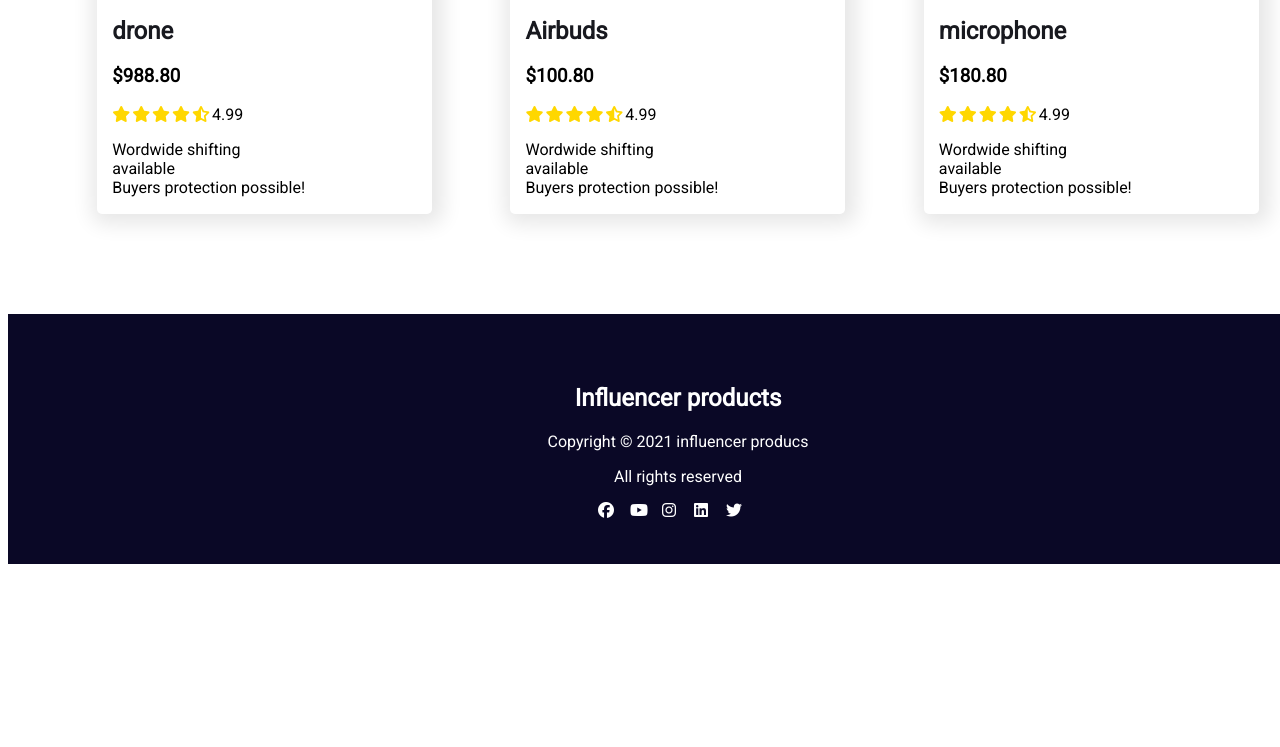
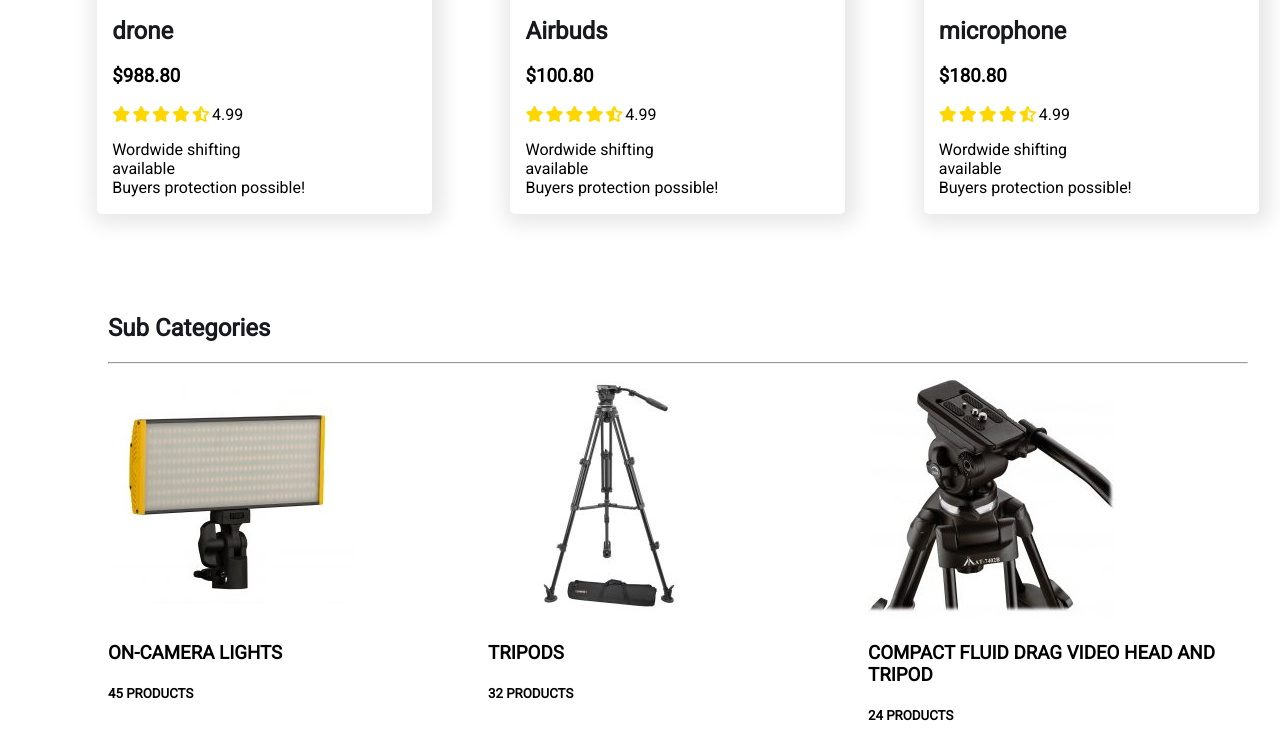
Before and after one commit to saidul9009/influencer-gear, a plain HTML site: page index.html in a window 1280 px wide. Shown: the part 2053-2800 px from the top of the page. Before the commit the page ends 2625 px from the top, so only its background shows below. Drawn offline with Linux system fonts and the light colour scheme.

Commit message:
create sub categories

```diff
--- a/index.html
+++ b/index.html
@@ -30,7 +30,7 @@
                 <div class="header header_details">
                   <h1>Start your Journey as
                     Influencer</h1>
-                    <p>Lorem ipsum dolor sit amet, consectetur adipiscing elit. Sem vestibulum sed scelerisque eros. Lectus faucibus.</p>
+                    <p>Now days, a content creator or social media influencer is producing content that looks as polished and professional as possible</p>
                     <a href="" class="button">Preebook now <i class="fas fa-arrow-right"></i></a>
                 </div>
                 <div class="header header_photo">
@@ -222,8 +222,47 @@
                    </div>
             </div>
         </section>
-<!-- -----------bonus area----------------------- -->
-        <section >
+<!-- -----------Sub Categories----------------------- -->
+        <section class="container">
+          <div class="categories">
+            <h2>Sub Categories</h2>
+            <hr>
+                 <div class="sub_products">
+
+                          <div class="sub_image">
+                                <img src="images/sub1.jpg" alt="">
+                                <h3>ON-CAMERA LIGHTS</h3>
+                                <h5>45 PRODUCTS</h5>
+                          </div>
+                            <div class="sub_image">
+                                <img src="images/sub2.jpg" alt="">
+                                <h3>TRIPODS</h3>
+                                <h5> 32 PRODUCTS</h5>
+                            </div>
+                            <div class="sub_image">
+                                  <img src="images/sub3.jpg" alt="">
+                                  <h3>COMPACT FLUID DRAG VIDEO HEAD AND TRIPOD</h3>
+                                  <h5> 24 PRODUCTS</h5>
+                            </div>
+                            <div class="sub_image">
+                                  <img src="images/sub4.jpg" alt="">
+                                  <h3>ON-CAMERA MONOTOR</h3>
+                                  <h5> 70 PRODUCTS</h5>
+                            </div>
+                            <div class="sub_image">
+                                  <img src="images/sub5.jpg" alt="">
+                                  <h3>LARGE BLIMP WINDSCREEN KIT</h3>
+                                  <h5> 64 PRODUCTS</h5>
+                            </div>
+                            <div class="sub_image">
+                                <img src="images/sub6.jpg" alt="">
+                                <h3>RING LIGHT</h3>
+                                <h5>20 PRODUCTS</h5>
+                            </div>
+                    </div>
+                    <hr>
+          </div>
+
 
         </section>
 <!-- ----------Footer area----------------------- -->
--- a/style.css
+++ b/style.css
@@ -120,6 +120,20 @@ h2{
   color:#ffd700;
 }
 /*================================
+          Sub-Categories
+=================================*/
+.categories{
+  margin-left: 100px;
+  margin-right: 100px;
+}
+
+.sub_products{
+  display: grid;
+  grid-template-columns: repeat(3, 1fr);
+}
+
+
+/*================================
           Footer area
 =================================*/
 footer{
```
Also changed, not shown: images/sub1.jpg (added), images/sub2.jpg (added), images/sub3.jpg (added), images/sub4.jpg (added), images/sub5.jpg (added), images/sub6.jpg (added).
